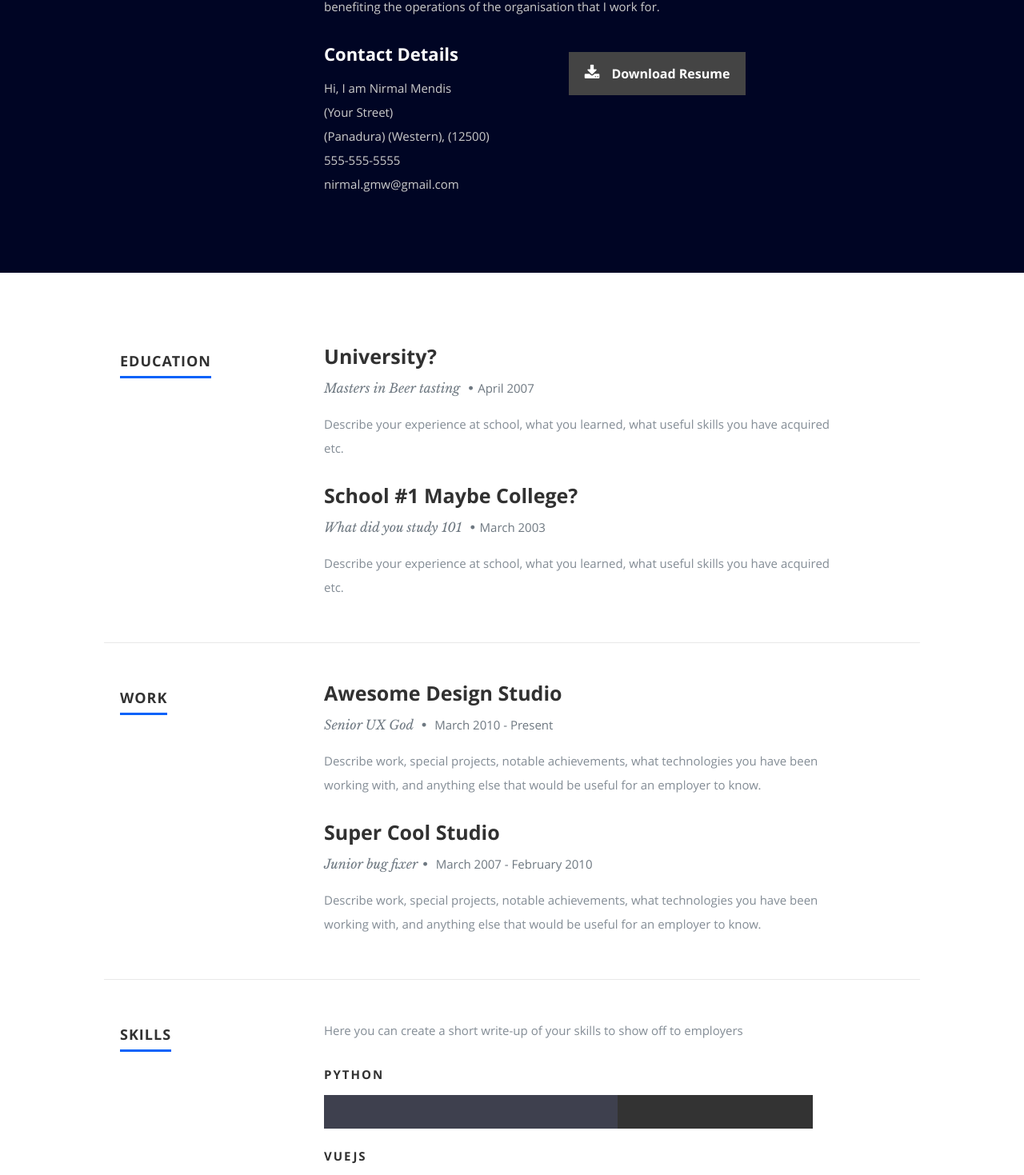
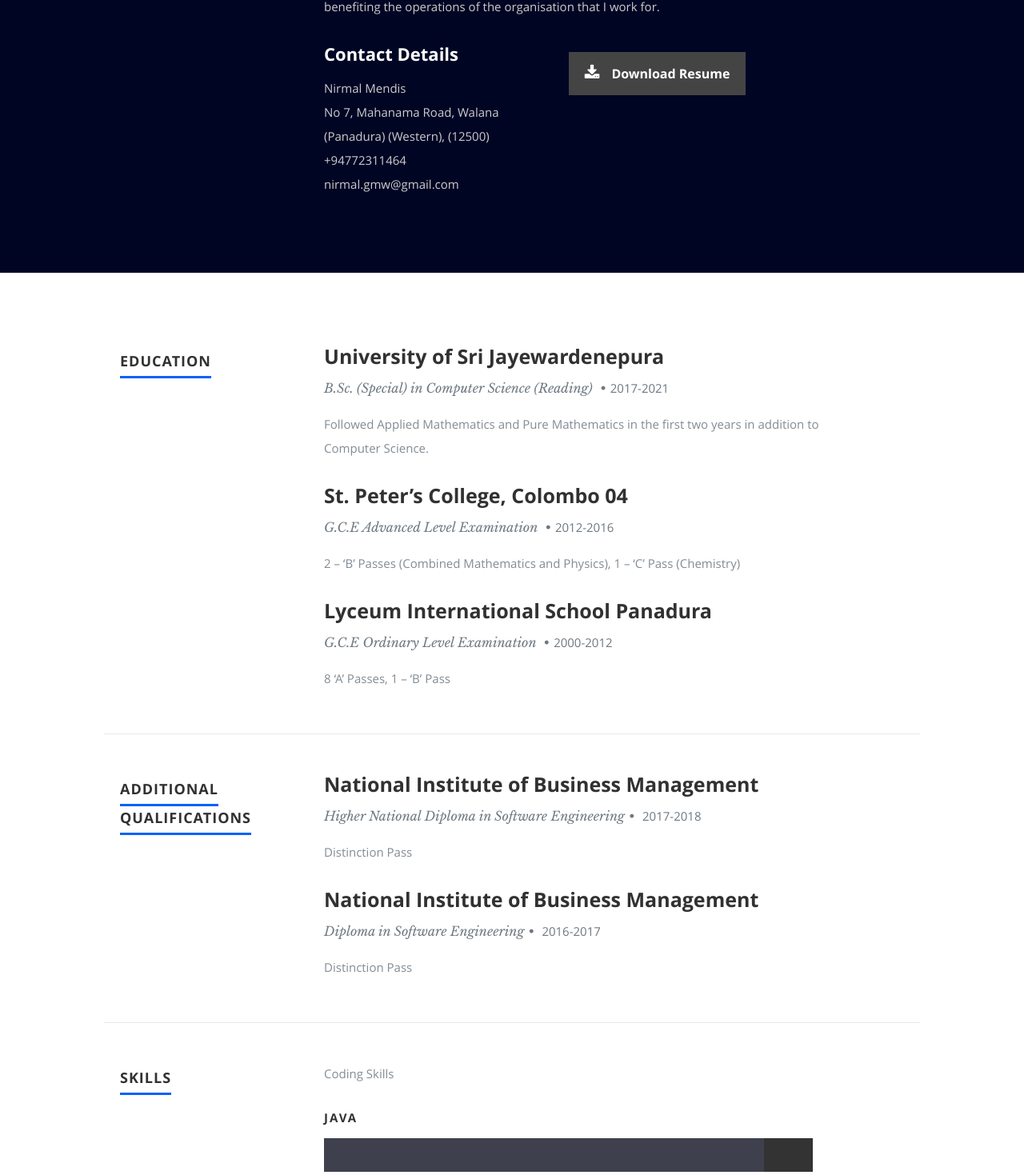
Before and after one commit to NirmalMendis/OnlineCV, a React (Create React App) app: page / in a window 1280 px wide. Shown: the part 1035-2504 px from the top of the page at 80% size. Built offline with nearby package versions, Linux system fonts and the light colour scheme.

Commit message:
Added cv link and card component to projects

```diff
--- a/package.json
+++ b/package.json
@@ -5,9 +5,11 @@
   "private": true,
   "dependencies": {
     "anix": "^0.3.3",
+    "bootstrap-3-card": "^0.2.0",
     "jquery": "^3.2.1",
     "particles-bg": "^2.3.12",
     "react": "^16.2.0",
+    "react-bootstrap": "^1.4.0",
     "react-dom": "^16.2.0",
     "react-ga": "^2.3.5",
     "react-scripts": "^1.0.17"
--- a/public/resumeData.json
+++ b/public/resumeData.json
@@ -1,22 +1,23 @@
 {
   "main": {
-    "name":"Hi, I am Nirmal Mendis",
+    "title":"Hi, I am Nirmal Mendis",
+    "name":"Nirmal Mendis",
     "description":"I am a computer science undergraduate at the University of Sri Jayewardenepura",
     "image":"profilepic.jpg",
     "bio":"I am an ambitous, passionate and responsible individual able to work well both in a team environment as well as using own initiative while adapting to all challenging situations. I am seeking a position in the industry in which I can put into practice my knowledge and experience, ultimately benefiting the operations of the organisation that I work for.",
     "contactmessage":"Here is where you should write your message to readers to have them get in contact with you.",
     "email": "nirmal.gmw@gmail.com",
-    "phone": "555-555-5555",
+    "phone": "+94772311464",
     "github":"https://github.com/nordicgiant2/react-nice-resume",
     "project":"https://github.com/nordicgiant2/react-nice-resume",
     "address":{
-      "street":"(Your Street)",
+      "street":"No 7, Mahanama Road, Walana",
       "city":"(Panadura)",
       "state":"(Western)",
       "zip": "(12500)"
     },
     "website": "http://www.timbakerdev.com",
-    "resumedownload":"http://timbakerdev.com",
+    "resumedownload":"https://drive.google.com/file/d/1iJjVD23JAbc7bFJO9Ilsdb3aHffc2BwD/view?usp=sharing",
     "social":[
       {
         "name":"facebook",
@@ -46,63 +47,69 @@
     ]
   },
   "resume":{
-    "skillmessage":"Here you can create a short write-up of your skills to show off to employers",
+    "skillmessage":"Coding Skills",
     "education":[
       {
-        "school":"University?",
-        "degree":"Masters in Beer tasting",
-        "graduated":"April 2007",
-        "description":"Describe your experience at school, what you learned, what useful skills you have acquired etc."
+        "school":"University of Sri Jayewardenepura",
+        "degree":"B.Sc. (Special) in Computer Science (Reading)",
+        "graduated":"2017-2021",
+        "description":"Followed Applied Mathematics and Pure Mathematics in the first two years in addition to Computer Science."
       },
       {
-        "school":"School #1 Maybe College?",
-        "degree":"What did you study 101",
-        "graduated":"March 2003",
-        "description":"Describe your experience at school, what you learned, what useful skills you have acquired etc."
+        "school":"St. Peter’s College, Colombo 04",
+        "degree":"G.C.E Advanced Level Examination",
+        "graduated":"2012-2016",
+        "description":"2 – ‘B’ Passes (Combined Mathematics and Physics), 1 – ‘C’ Pass (Chemistry)"
+      },
+      {
+        "school":"Lyceum International School Panadura",
+        "degree":"G.C.E Ordinary Level Examination",
+        "graduated":"2000-2012",
+        "description":"8 ‘A’ Passes, 1 – ‘B’ Pass"
       }
     ],
-    "work":[
+    "AddQualifications":[
       {
-        "company":"Awesome Design Studio",
-        "title":"Senior UX God ",
-        "years":"March 2010 - Present",
-        "description":"Describe work, special projects, notable achievements, what technologies you have been working with, and anything else that would be useful for an employer to know."
+        "company":"National Institute of Business Management",
+        "title":"Higher National Diploma in Software Engineering",
+        "years":"2017-2018",
+        "description":"Distinction Pass"
       },
       {
-        "company":"Super Cool Studio",
-        "title":"Junior bug fixer",
-        "years":"March 2007 - February 2010",
-        "description":"Describe work, special projects, notable achievements, what technologies you have been working with, and anything else that would be useful for an employer to know."
+        "company":"National Institute of Business Management",
+        "title":"Diploma in Software Engineering",
+        "years":"2016-2017",
+        "description":"Distinction Pass"
       }
     ],
     "skills":[
       {
-        "name":"Python",
-        "level":"60%"
+        "name":"Java",
+        "level":"90%"
       },
       {
-        "name":"VueJs",
-        "level":"55%"
+        "name":"C#",
+        "level":"80%"
       },
       {
         "name":"ReactJs",
-        "level":"50%"
+        "level":"70%"
       },
       {
-        "name":"CSS",
-        "level":"90%"
+        "name":"HTML5/CSS/JavaScript",
+        "level":"70%"
+      },
+      {
+        "name":"C++",
+        "level":"80%"
+      },
+      {
+        "name":"Python",
+        "level":"80%"
       },
       {
         "name":"PHP",
-        "level":"80%"
-      },
-      {
-        "name":"Swift",
-        "level":"50%"
-      },
-      {
-        "name":"JAVA",
-        "level":"80%"
+        "level":"70%"
       }
     ]
   },
--- a/src/Components/Header.js
+++ b/src/Components/Header.js
@@ -7,7 +7,7 @@ class Header extends Component {
     if(this.props.data){
        var project = this.props.data.project;
        var github = this.props.data.github;
-      var name = this.props.data.name;
+      var name = this.props.data.title;
       var description= this.props.data.description;
       var city= this.props.data.address.city;
       var networks= this.props.data.social.map(function(network){
--- a/src/Components/Portfolio.js
+++ b/src/Components/Portfolio.js
@@ -1,4 +1,5 @@
 import React, { Component } from 'react';
+import Card from 'react-bootstrap/Card';
 
 class Portfolio extends Component {
   render() {
@@ -9,17 +10,15 @@ class Portfolio extends Component {
 
         return (
           <div key={projects.title} className="columns portfolio-item">
-            <div className="item-wrap">
-              <a href={projects.url} title={projects.title}>
-                <img alt={projects.title} src={projectImage} />
-                <div className="overlay">
-                  <div className="portfolio-item-meta">
-                    <h5>{projects.title}</h5>
-                    <p>{projects.category}</p>
-                  </div>
-                </div>
-              </a>
-            </div>
+            <Card style={{ width: '18rem' }}>
+              <Card.Img variant="top" alt={projects.title} src={projectImage} />
+              <Card.Body>
+                <Card.Title><h5>{projects.title}</h5></Card.Title>
+                <Card.Text>
+                  <p>{projects.category}</p>
+                </Card.Text>
+              </Card.Body>
+            </Card>
           </div>
         )
       })
--- a/src/Components/Resume.js
+++ b/src/Components/Resume.js
@@ -20,10 +20,10 @@ class Resume extends Component {
         <p className="info">{education.degree} <span>&bull;</span><em className="date">{education.graduated}</em></p>
         <p>{education.description}</p></div>
       })
-      var work = this.props.data.work.map(function(work){
-        return <div key={work.company}><h3>{work.company}</h3>
-            <p className="info">{work.title}<span>&bull;</span> <em className="date">{work.years}</em></p>
-            <p>{work.description}</p>
+      var AddQualifications = this.props.data.AddQualifications.map(function(AddQualifications){
+        return <div key={AddQualifications.company}><h3>{AddQualifications.company}</h3>
+            <p className="info">{AddQualifications.title}<span>&bull;</span> <em className="date">{AddQualifications.years}</em></p>
+            <p>{AddQualifications.description}</p>
         </div>
       })
 
@@ -58,11 +58,12 @@ class Resume extends Component {
       <div className="row work">
 
          <div className="three columns header-col">
-            <h1><span>Work</span></h1>
+            <h1><span>Additional </span></h1>
+            <h1><span>Qualifications </span></h1>
          </div>
 
          <div className="nine columns main-col">
-          {work}
+          {AddQualifications}
         </div>
     </div>
 
```
Also changed, not shown: 1 other file (tests, documents, lock files or other folders).
